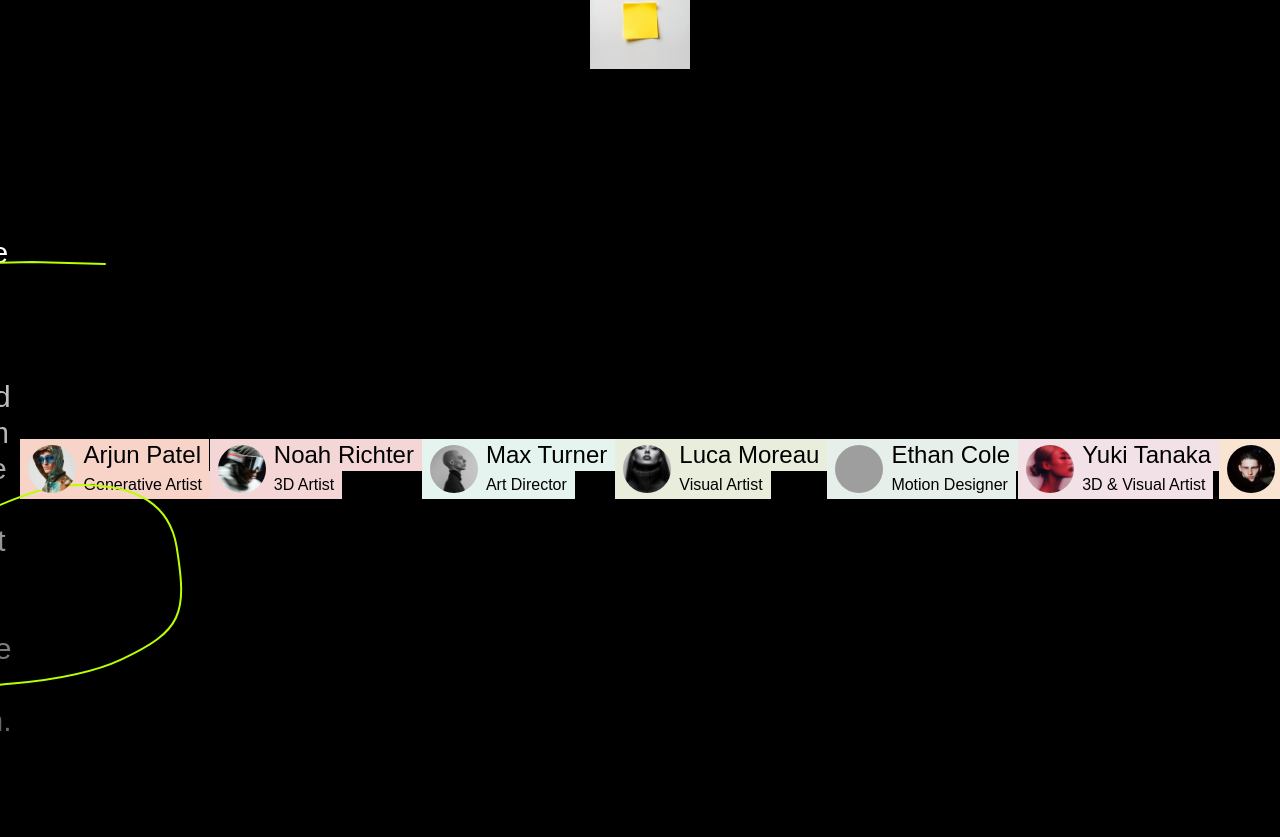
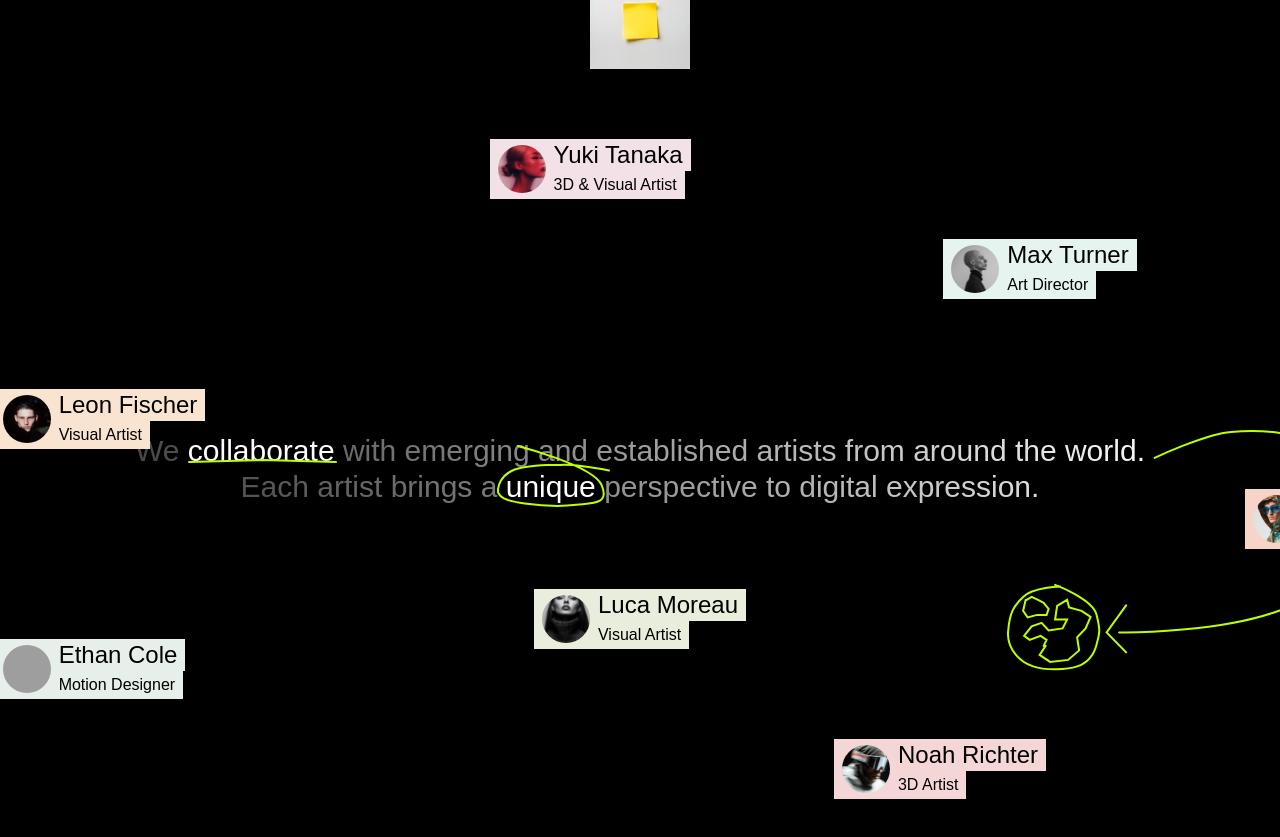
Before and after one commit to ToprakArslann/digital-gallery-website, a Next.js app: page / in a window 1280 px wide. Shown: the part 5031-5868 px from the top of the page. Built offline with nearby package versions, Linux system fonts and the light colour scheme; grey boxes are pictures that could not be loaded; a web font is replaced by a local one.

Commit message:
added positions to artists

```diff
--- a/components/artists.tsx
+++ b/components/artists.tsx
@@ -29,7 +29,7 @@ export default function Artists() {
                 </span>
                 <span></span> perspective to digital expression.
             </p>
-            <div className="flex flex-row items-center justify-center h-15">
+            <motion.div initial={{ translateX: 0, translateY: 0 }} whileInView={{ translateX: 700, translateY: 50 }} transition={{ duration: 1 }} viewport={{ amount: 0.1, once: true }} className="flex flex-row items-center justify-center h-15 absolute">
                 <div className="h-full p-2 flex items-center justify-center bg-[#F7D3C8]">
                     <div className="w-12 h-12 rounded-full overflow-hidden relative">
                         <Image src="/avatar1.png" alt="avatar" fill className="object-cover" />
@@ -39,8 +39,8 @@ export default function Artists() {
                     <h2 className="bg-[#F7D3C8] h-full flex items-center justify-center text-black text-2xl pr-2">Arjun Patel</h2>
                     <p className="bg-[#F7D3C8] h-full flex items-center justify-center text-black text-base pr-2 whitespace-nowrap">Generative Artist</p>
                 </div>
-            </div>
-            <div className="flex flex-row items-center justify-center h-15">
+            </motion.div>
+            <motion.div initial={{ translateX: 0, translateY: 0 }} whileInView={{ translateX: 300, translateY: 300 }} transition={{ duration: 1 }} viewport={{ amount: 0.1, once: true }} className="flex flex-row items-center justify-center h-15 absolute">
                 <div className="h-full p-2 flex items-center justify-center bg-[#F4D6D6]">
                     <div className="w-12 h-12 rounded-full overflow-hidden relative">
                         <Image src="/avatar2.png" alt="avatar" fill className="object-cover" />
@@ -50,8 +50,8 @@ export default function Artists() {
                     <h2 className="bg-[#F4D6D6] h-full flex items-center justify-center text-black text-2xl pr-2 whitespace-nowrap">Noah Richter</h2>
                     <p className="bg-[#F4D6D6] h-full flex items-center justify-center text-black text-base pr-2">3D Artist</p>
                 </div>
-            </div>
-            <div className="flex flex-row items-center justify-center h-15">
+            </motion.div>
+            <motion.div initial={{ translateX: 0, translateY: 0 }} whileInView={{ translateX: 400, translateY: -200 }} transition={{ duration: 1 }} viewport={{ amount: 0.1, once: true }} className="flex flex-row items-center justify-center h-15 absolute">
                 <div className="h-full p-2 flex items-center justify-center bg-[#E6F4EF]">
                     <div className="w-12 h-12 rounded-full overflow-hidden relative">
                         <Image src="/avatar3.png" alt="avatar" fill className="object-cover" />
@@ -61,8 +61,8 @@ export default function Artists() {
                     <h2 className="bg-[#E6F4EF] h-full flex items-center justify-center text-black text-2xl pr-2 whitespace-nowrap">Max Turner</h2>
                     <p className="bg-[#E6F4EF] h-full flex items-center justify-center text-black text-base pr-2 whitespace-nowrap">Art Director</p>
                 </div>
-            </div>
-            <div className="flex flex-row items-center justify-center h-15">
+            </motion.div>
+            <motion.div initial={{ translateX: 0, translateY: 0 }} whileInView={{ translateX: 0, translateY: 150 }} transition={{ duration: 1 }} viewport={{ amount: 0.1, once: true }} className="flex flex-row items-center justify-center h-15 absolute">
                 <div className="h-full p-2 flex items-center justify-center bg-[#E8EDDC]">
                     <div className="w-12 h-12 rounded-full overflow-hidden relative">
                         <Image src="/avatar5.png" alt="avatar" fill className="object-cover" />
@@ -72,8 +72,8 @@ export default function Artists() {
                     <h2 className="bg-[#E8EDDC] h-full flex items-center justify-center text-black text-2xl pr-2 whitespace-nowrap">Luca Moreau</h2>
                     <p className="bg-[#E8EDDC] h-full flex items-center justify-center text-black text-base pr-2 whitespace-nowrap">Visual Artist</p>
                 </div>
-            </div>
-            <div className="flex flex-row items-center justify-center h-15">
+            </motion.div>
+            <motion.div initial={{ translateX: 0, translateY: 0 }} whileInView={{ translateX: -550, translateY: 200 }} transition={{ duration: 1 }} viewport={{ amount: 0.1, once: true }} className="flex flex-row items-center justify-center h-15 absolute">
                 <div className="h-full p-2 flex items-center justify-center bg-[#E6EFE9]">
                     <div className="w-12 h-12 rounded-full overflow-hidden relative">
                         <Image src="/avatar4.png" alt="avatar" fill className="object-cover" />
@@ -83,8 +83,8 @@ export default function Artists() {
                     <h2 className="bg-[#E6EFE9] h-full flex items-center justify-center text-black text-2xl pr-2 whitespace-nowrap">Ethan Cole</h2>
                     <p className="bg-[#E6EFE9] h-full flex items-center justify-center text-black text-base pr-2 whitespace-nowrap">Motion Designer</p>
                 </div>
-            </div>
-            <div className="flex flex-row items-center justify-center h-15">
+            </motion.div>
+            <motion.div initial={{ translateX: 0, translateY: 0 }} whileInView={{ translateX: -50, translateY: -300 }} transition={{ duration: 1 }} viewport={{ amount: 0.1, once: true }} className="flex flex-row items-center justify-center h-15 absolute">
                 <div className="h-full p-2 flex items-center justify-center bg-[#F3E1E8]">
                     <div className="w-12 h-12 rounded-full overflow-hidden relative">
                         <Image src="/avatar7.png" alt="avatar" fill className="object-cover" />
@@ -94,8 +94,8 @@ export default function Artists() {
                     <h2 className="bg-[#F3E1E8] h-full flex items-center justify-center text-black text-2xl pr-2 whitespace-nowrap">Yuki Tanaka</h2>
                     <p className="bg-[#F3E1E8] h-full flex items-center justify-center text-black text-base pr-2 whitespace-nowrap">3D & Visual Artist</p>
                 </div>
-            </div>
-            <div className="flex flex-row items-center justify-center h-15">
+            </motion.div>
+            <motion.div initial={{ translateX: 0, translateY: 0 }} whileInView={{ translateX: -540, translateY: -50 }} transition={{ duration: 1 }} viewport={{ amount: 0.1, once: true }} className="flex flex-row items-center justify-center h-15 absolute">
                 <div className="h-full p-2 flex items-center justify-center bg-[#F9E4D2]">
                     <div className="w-12 h-12 rounded-full overflow-hidden relative">
                         <Image src="/avatar6.png" alt="avatar" fill className="object-cover" />
@@ -105,7 +105,7 @@ export default function Artists() {
                     <h2 className="bg-[#F9E4D2] h-full flex items-center justify-center text-black text-2xl pr-2 whitespace-nowrap">Leon Fischer</h2>
                     <p className="bg-[#F9E4D2] h-full flex items-center justify-center text-black text-base pr-2 whitespace-nowrap">Visual Artist</p>
                 </div>
-            </div>
+            </motion.div>
         </div>
     )
 }
```
